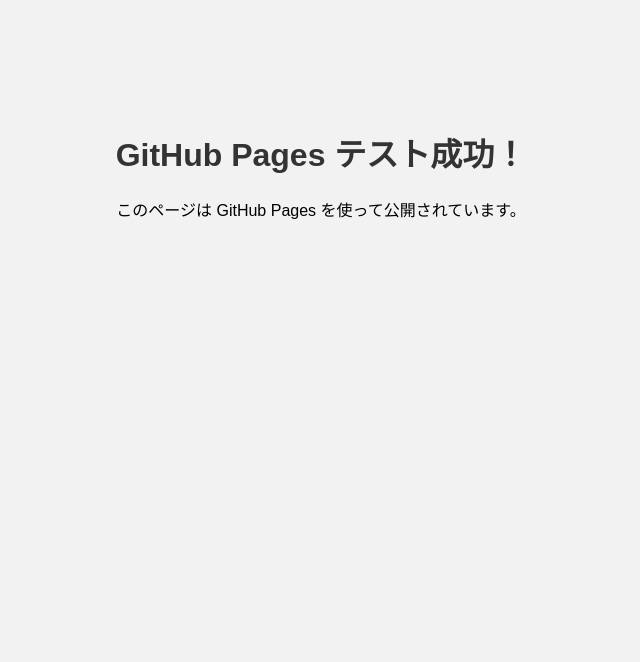
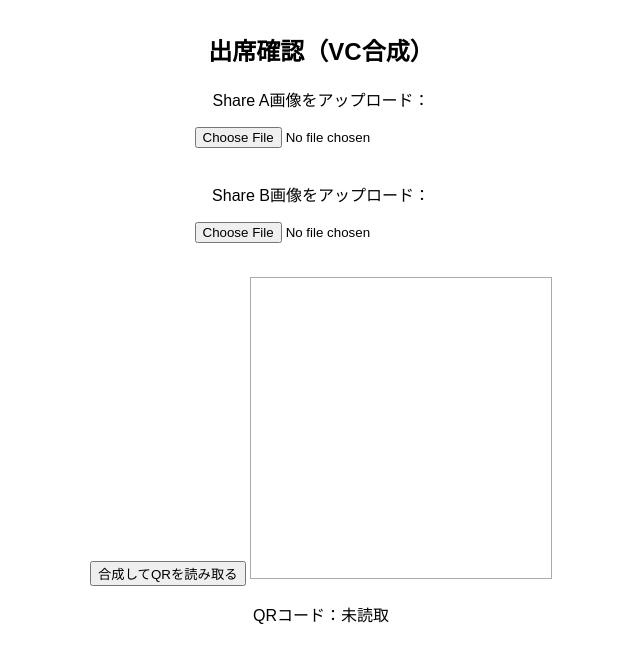
Before and after one commit to 22A3074/kenkyu, a plain HTML site: page index.html in a window 1280 px wide. Shown: the whole page, without its empty margins (319-959 px from the left). Drawn offline with nearby package versions, Linux system fonts and the light colour scheme.

Commit message:
Update index.html

```diff
--- a/index.html
+++ b/index.html
@@ -1,22 +1,27 @@
 <!DOCTYPE html>
-<html lang="ja">
+<html>
 <head>
   <meta charset="UTF-8">
-  <title>テストページ</title>
+  <title>VC復号Webアプリ</title>
   <style>
-    body {
-      font-family: sans-serif;
-      background-color: #f2f2f2;
-      text-align: center;
-      padding-top: 100px;
-    }
-    h1 {
-      color: #333;
-    }
+    body { font-family: sans-serif; text-align: center; margin: 2em; }
+    canvas { border: 1px solid #aaa; margin-top: 1em; }
   </style>
 </head>
 <body>
-  <h1>GitHub Pages テスト成功！</h1>
-  <p>このページは GitHub Pages を使って公開されています。</p>
+  <h2>出席確認（VC合成）</h2>
+  <p>Share A画像をアップロード：</p>
+  <input type="file" id="shareA" accept="image/*"><br><br>
+
+  <p>Share B画像をアップロード：</p>
+  <input type="file" id="shareB" accept="image/*"><br><br>
+
+  <button onclick="combineShares()">合成してQRを読み取る</button>
+
+  <canvas id="canvas" width="300" height="300"></canvas>
+  <p id="result">QRコード：未読取</p>
+
+  <script src="https://cdn.jsdelivr.net/npm/jsqr/dist/jsQR.js"></script>
+  <script src="app.js"></script>
 </body>
 </html>
```
